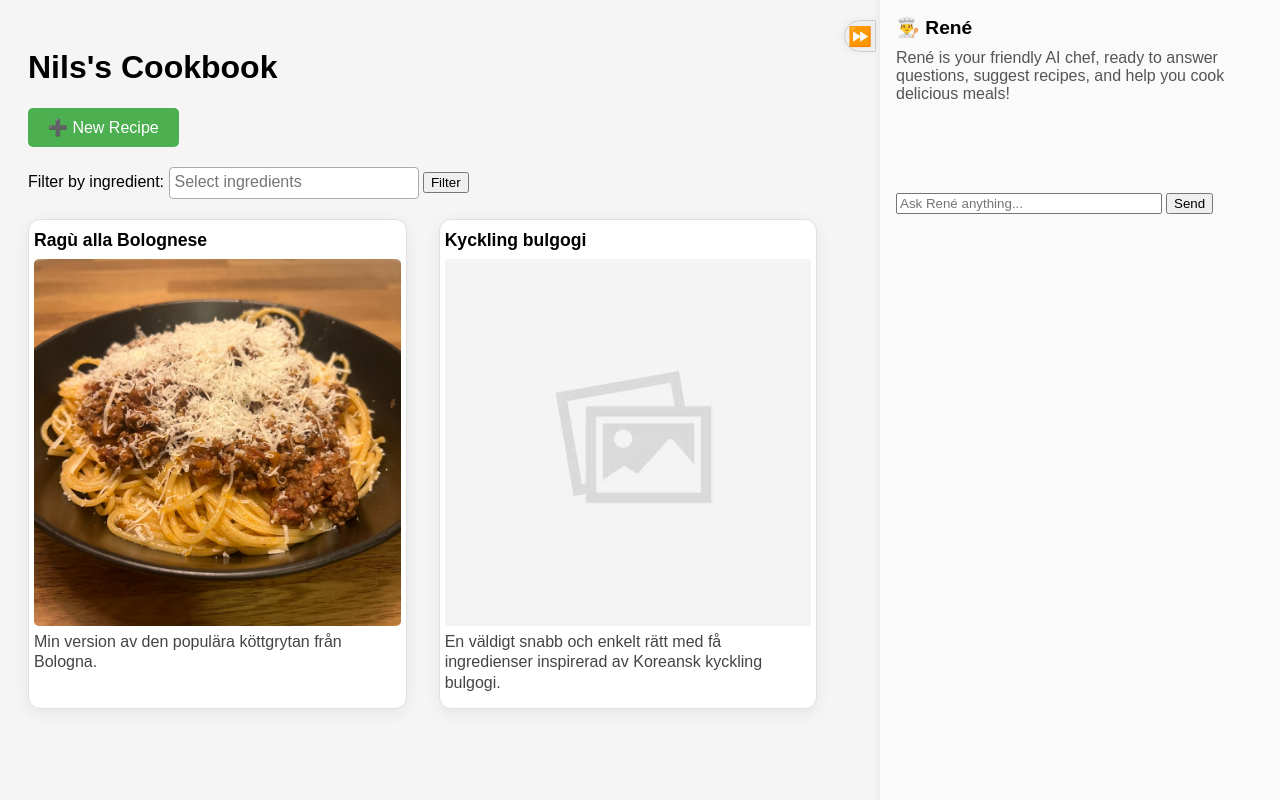
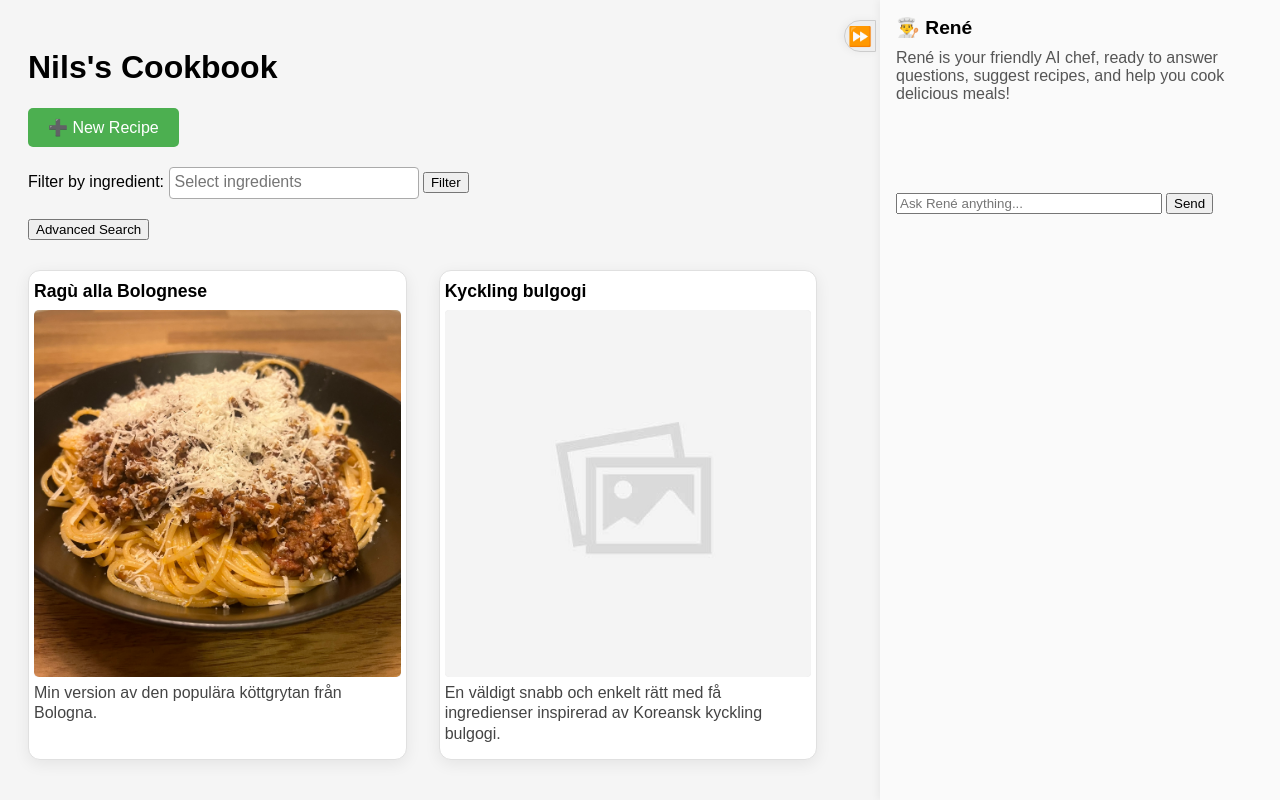
Before and after one commit to stranger-nils/recipe-db, a Flask app: page / in a window 1280 px wide. Run offline with Flask 3, Linux system fonts and the light colour scheme; data comes from the database, SQL or seed files in the repository; both versions use the stored data as it was after the commit; some libraries are stand-ins or nearby versions.

Commit message:
added advanced search option

```diff
--- a/app.py
+++ b/app.py
@@ -26,37 +26,69 @@ def allowed_file(filename):
 app.config['SESSION_TYPE'] = 'filesystem'
 Session(app)
 
+default_sql_query = (
+    "SELECT DISTINCT\n"
+    "    recipe_id,\n"
+    "    title,\n"
+    "    description,\n"
+    "    instructions,\n"
+    "    notes,\n"
+    "    image_url,\n"
+    "    tags\n"
+    "FROM recipe_with_ingredients\n"
+    "WHERE 1=1\n"
+    "    -- AND ingredient_name = ...\n"
+)
 
-@app.route('/')
+
+@app.route('/', methods=['GET', 'POST'])
 def index():
-    selected_tags = request.args.getlist('tag')  # Supports multiple tags via ?tag=chicken&tag=swedish
     conn = sqlite3.connect('recipe.db')
     conn.row_factory = sqlite3.Row
     c = conn.cursor()
+
     # Fetch all ingredients for the filter dropdown
     c.execute('SELECT id, name FROM ingredient ORDER BY name')
     all_ingredients = c.fetchall()
 
-    # Get selected ingredient IDs from query params
     selected_ingredients = request.args.getlist('ingredients', type=int)
+    advanced_sql = None
+    recipes = []
+    error = None
 
-    # Filter recipes if ingredients are selected
-    if selected_ingredients:
-        placeholders = ','.join('?' for _ in selected_ingredients)
-        query = f'''
-            SELECT DISTINCT r.*
-            FROM recipe r
-            JOIN recipe_ingredient ri ON r.id = ri.recipe_id
-            WHERE ri.ingredient_id IN ({placeholders})
-        '''
-        c.execute(query, selected_ingredients)
-        recipes = c.fetchall()
+    if request.method == 'POST' and 'sql_query' in request.form:
+        advanced_sql = request.form['sql_query']
+        try:
+            c.execute(advanced_sql)
+            recipes = c.fetchall()
+        except Exception as e:
+            error = str(e)
+            recipes = []
     else:
-        c.execute('SELECT * FROM recipe')
-        recipes = c.fetchall()
+        if selected_ingredients:
+            placeholders = ','.join('?' for _ in selected_ingredients)
+            query = f'''
+                SELECT DISTINCT r.*
+                FROM recipe r
+                JOIN recipe_ingredient ri ON r.id = ri.recipe_id
+                WHERE ri.ingredient_id IN ({placeholders})
+            '''
+            c.execute(query, selected_ingredients)
+            recipes = c.fetchall()
+        else:
+            c.execute('SELECT * FROM recipe')
+            recipes = c.fetchall()
 
     conn.close()
-    return render_template('index.html', recipes=recipes, all_ingredients=all_ingredients, selected_ingredients=selected_ingredients)
+    return render_template(
+        'index.html',
+        recipes=recipes,
+        all_ingredients=all_ingredients,
+        selected_ingredients=selected_ingredients,
+        advanced_sql=advanced_sql,
+        error=error,
+        default_sql_query=default_sql_query
+    )
 
 
 @app.route('/sql', methods=['GET', 'POST'])
@@ -82,7 +114,6 @@ def sql_sandbox():
             error = str(e)
 
     return render_template('sql.html', result=result, error=error, query=query)
-
 
 @app.route('/chat', methods=['POST'])
 def chat():
--- a/templates/index.html
+++ b/templates/index.html
@@ -117,7 +117,30 @@
                 </script>
                 <button type="submit">Filter</button>
             </form>
-
+            <div style="margin-top: 20px;">
+                <button type="button" id="toggle-advanced-search" style="margin-bottom: 10px;">
+                    Advanced Search
+                </button>
+                <div id="advanced-search-box" style="display: none; border: 1px solid #ccc; padding: 16px; border-radius: 8px; background: #fafafa;">
+                    <form method="post" action="{{ url_for('index') }}">
+                        <label for="sql_query"><strong>Custom SQL Query:</strong></label><br>
+                        <textarea id="sql_query" name="sql_query" rows="8" style="width: 100%;">{{ advanced_sql or default_sql_query }}</textarea>
+                        <button type="submit">Run Query</button>
+                    </form>
+                    {% if error %}
+                        <p style="color: red;">{{ error }}</p>
+                    {% endif %}
+                </div>
+            </div>
+            <script>
+            document.addEventListener('DOMContentLoaded', function() {
+                const btn = document.getElementById('toggle-advanced-search');
+                const box = document.getElementById('advanced-search-box');
+                btn.addEventListener('click', function() {
+                    box.style.display = box.style.display === 'none' ? 'block' : 'none';
+                });
+            });
+            </script>
             <div class="recipe-grid">
                 {% for recipe in recipes %}
                 <a href="/recipe/{{ recipe[0] }}">
```
Also changed, not shown: recipe.db.
